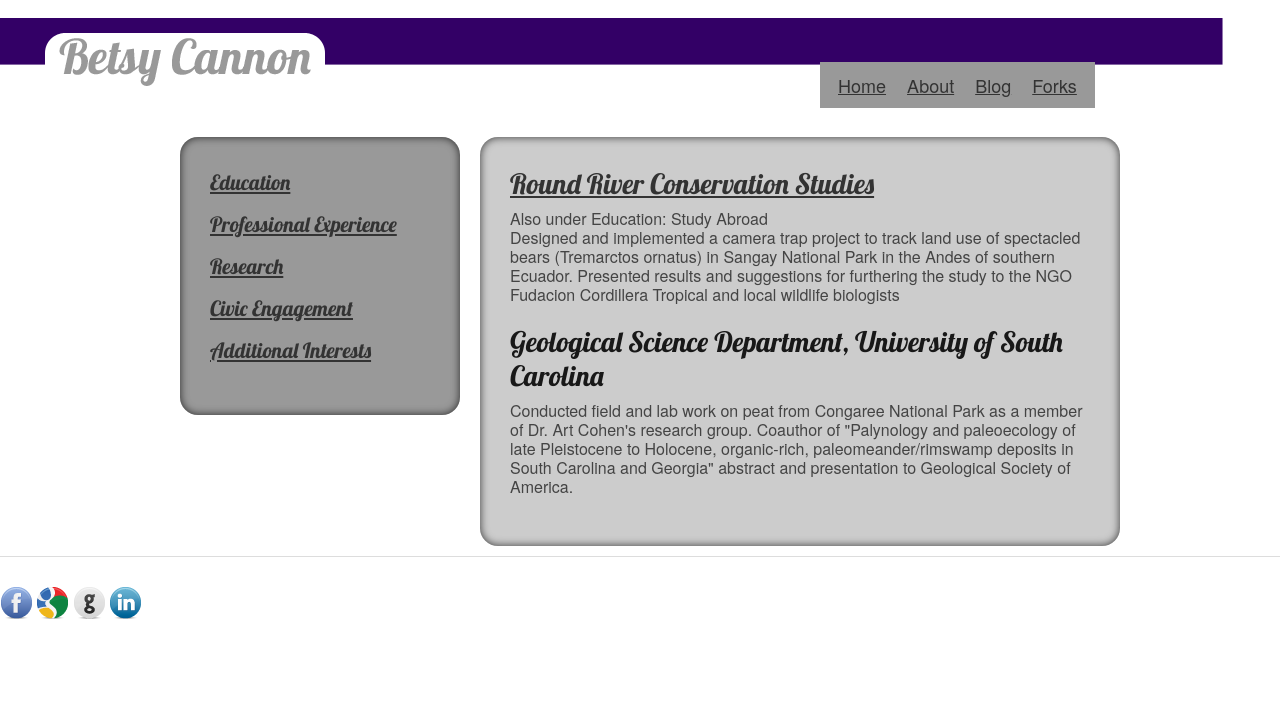
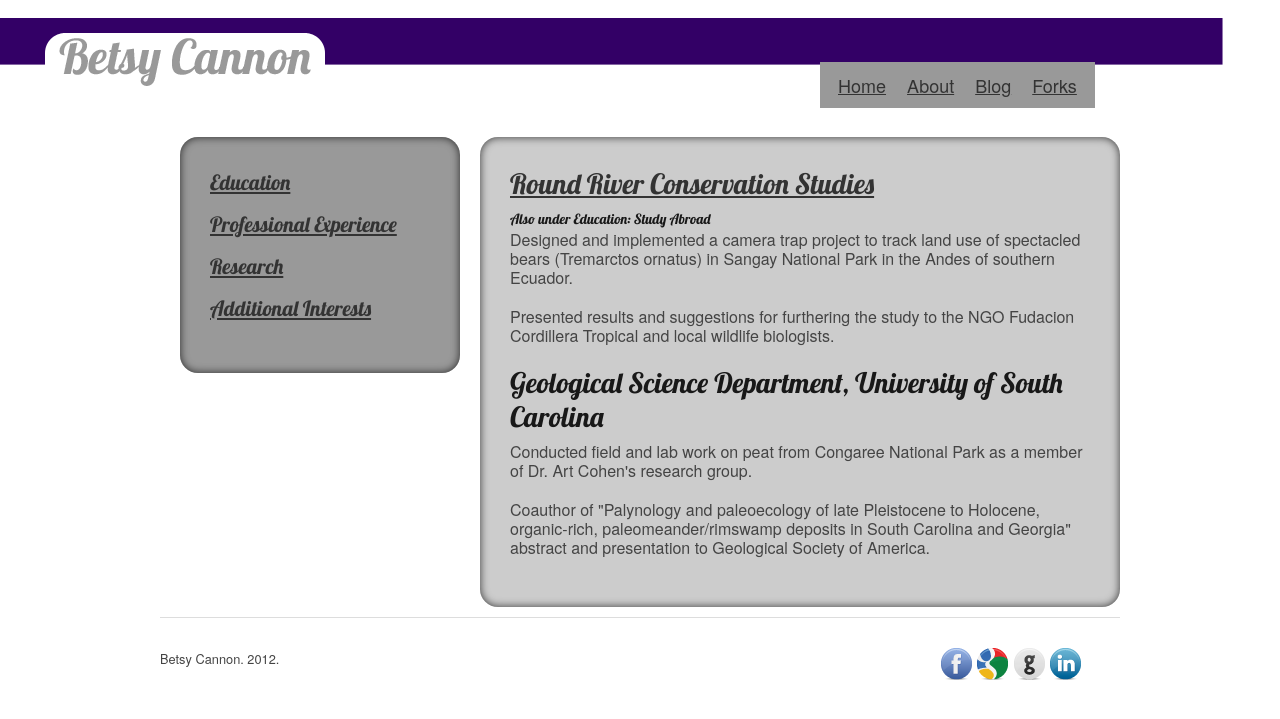
Before and after one commit to forklady42/forklady42.github.com, a Jekyll site: the page built from resume/research.html, in a window 1280 px wide. Shown: the top 719 px of the page. Built offline with Jekyll 4.4.1, drawn with Linux system fonts in a browser that asks for light colours; some web fonts are replaced; Markdown is read by kramdown in place of the engine named in the settings.

Commit message:
resume update: added work experience

```diff
--- a/_layouts/layout1.html
+++ b/_layouts/layout1.html
@@ -29,7 +29,7 @@
 
 
     <div class="container clearfix" style="margin-top: 75px">
-        <!--div class="sixteen columns"-->
+
             <div class="eleven columns alpha">
                 <p></p>
 
@@ -39,12 +39,12 @@
                     <ul>
                         <li><a href="/index.html">Home</a></li>
 					    <li><a href="/about.html">About</a></li>
-                        <li><a href="#">Blog</a></li>
+                        <li><a href="/blog.html">Blog</a></li>
 					    <li><a href="/forks.html">Forks</a></li>
 				    </ul>
                 </div>
             </aside>
-		<!--/div-->
+
 
         <!--h1 class="remove-bottom" style="margin-top: 95px">Fork Lady</h1-->
 
@@ -54,8 +54,13 @@
 
 	</div><!-- container -->
 
+<div class="container clearfix">
     <div class="footer">
     <hr />
+        <div class="thirteen columns alpha">
+            <p><small>Betsy Cannon. 2012.</small></p>
+        </div>
+        <aside class="three columns omega">
             <nav>
                 <a href= "http://www.facebook.com/eacannon" title="Facebook"><img
           src="/images/facebook_32.png" style="position:relative;"></a>
@@ -66,8 +71,9 @@
                 <a href= "http://www.linkedin.com/pub/betsy-cannon/47/246/5a0" title="LinkedIn"><img
           src="/images/linkedin_32.png" style="position:relative;"></a>
             </nav>
+        </aside>
     </div>
-
+</div>
 
 </body>
 </html>
--- a/_layouts/resume.html
+++ b/_layouts/resume.html
@@ -8,25 +8,15 @@
     <div id="resume_menu">
         <ul>
             <li><h4><a href="/resume/education.html">Education</a></h4></li>
-            <li><h4><a href="#">Professional Experience</a></h4></li>
+            <li><h4><a href="/resume/experience.html">Professional Experience</a></h4></li>
             <li><h4><a href="/resume/research.html">Research</a></h4></li>
-            <li><h4><a href="#">Civic Engagement</a></h4></li>
+            <!--li><h4><a href="#">Civic Engagement</a></h4></li-->
             <li><h4><a href="/resume/interests.html">Additional Interests</a></h4></li>
         </ul>
     </div>
 
 
-<!--{% for post in site.posts limit:4 %}
 
-<h3>
-
-<a href="{{ post.url }}">{{ post.title }}</a>
-
-</h3>
-<span>{{ post.date | date: '%B' }} {{ post.date | date: '%e' }}, {{ post.date | date: '%Y' }}</span>
-
-
-{% endfor %}-->
 </div>
 
 <div class="eleven columns omega">
--- a/css/layout.css
+++ b/css/layout.css
@@ -16,6 +16,19 @@
 
 /* #Site Styles
 ================================================== */
+
+img.scale-with-grid {
+    max-width: 100%;
+    height: auto;
+    padding: 6px;
+    border-top: 1px solid #ddd;
+    border-left: 1px solid #ddd;
+    border-bottom: 1px solid #c0c0c0;
+    border-right: 1px solid #c0c0c0;
+    display:block;
+    margin-left:auto;
+    margin-right:auto;
+}
 
 /* #Page Styles
 ================================================== */
--- a/resume/research.html
+++ b/resume/research.html
@@ -4,15 +4,15 @@
 ---
 
 <h3><a href="http://www.roundriver.org/">Round River Conservation Studies</a></h3>
-<h7>Also under Education: Study Abroad</h7>
+<h6>Also under Education: Study Abroad</h6>
 <p>Designed and implemented a camera trap project to track land use of spectacled
-bears (<i>Tremarctos ornatus</i>) in Sangay National Park in the Andes of southern Ecuador.
-Presented results and suggestions for furthering the study to the NGO Fudacion Cordillera
-Tropical and local wildlife biologists</p>
+bears (<i>Tremarctos ornatus</i>) in Sangay National Park in the Andes of southern Ecuador.</p>
+<p>Presented results and suggestions for furthering the study to the NGO Fudacion Cordillera
+Tropical and local wildlife biologists.</p>
 
 <h3>Geological Science Department, University of South Carolina</h3>
 <p>Conducted field and lab work on peat from Congaree National Park as a member of
-Dr. Art Cohen's research group.
-Coauthor of "Palynology and paleoecology of late Pleistocene to Holocene, organic-rich,
+Dr. Art Cohen's research group.</p>
+<p>Coauthor of "Palynology and paleoecology of late Pleistocene to Holocene, organic-rich,
 paleomeander/rimswamp deposits in South Carolina and Georgia" abstract and presentation to
 Geological Society of America. </p>
```
Also changed, not shown: resume/education.html (+9 -2 lines), resume/experience.html (added, +54 -0 lines), resume/interests.html (+6 -5 lines), 2 other files. Lines whose indentation alone changed are shown as unchanged.
